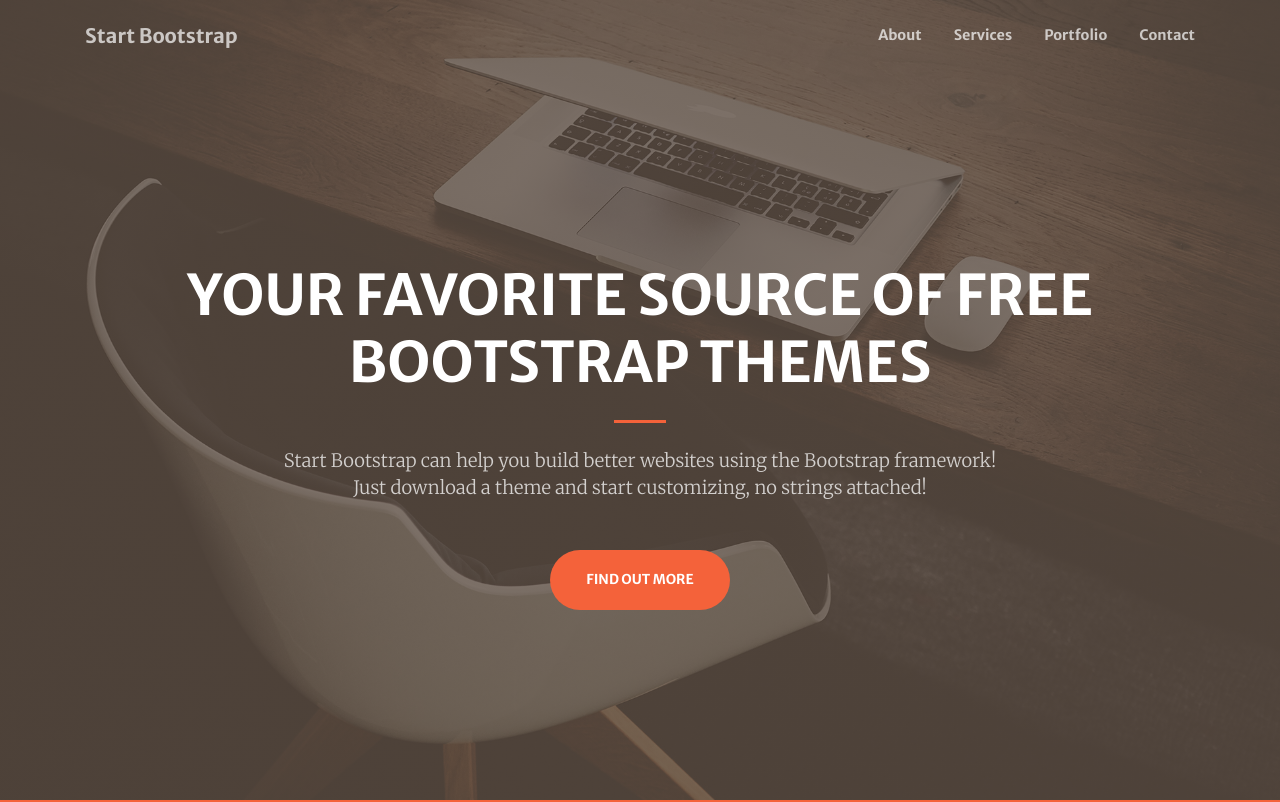
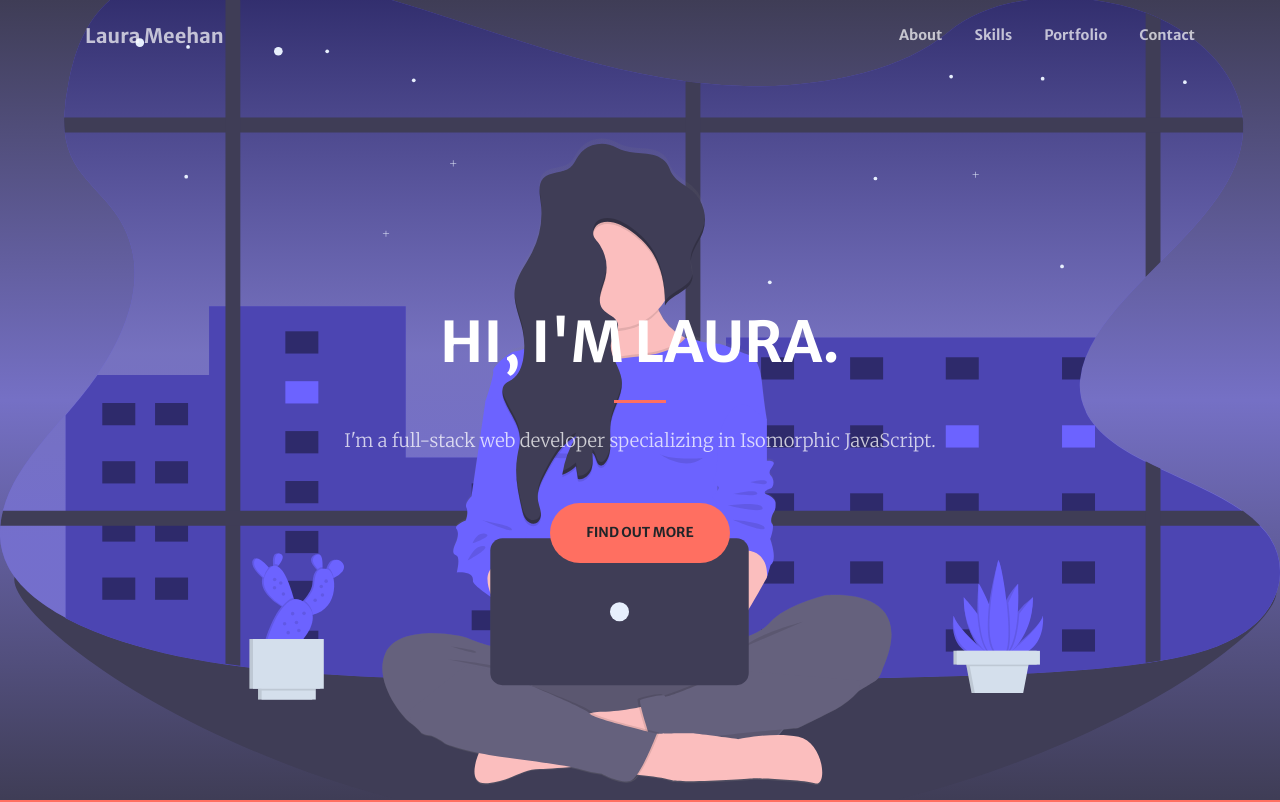
Before and after one commit to lmariemeehan/lm-portfolio, a Gatsby site: page / in a window 1280 px wide. Shown: the top 802 px of the page. Built offline with nearby package versions, Linux system fonts and the light colour scheme; Gatsby itself is replaced by a stand-in of ours.

Commit message:
Added purple and orange colors to the sass files. Added my name to the navbar and footer. Changed header section content to include my svg image along with the subject of this site

```diff
--- a/src/components/header.js
+++ b/src/components/header.js
@@ -15,18 +15,18 @@
         <Navbar className="navbar navbar-expand-lg navbar-light fixed-top py-3" id="mainNav" expand="lg"
                 collapseOnSelect={true}>
           <div className="container">
-            <a className="navbar-brand js-scroll-trigger" href="#page-top" onClick={Scroller.handleAnchorScroll}>Start Bootstrap</a>
+            <a className="navbar-brand js-scroll-trigger" href="#page-top" onClick={Scroller.handleAnchorScroll}>Laura Meehan</a>
             <Navbar.Toggle aria-controls="navbarResponsive"/>
             <Navbar.Collapse id="navbarResponsive">
               <Nav className="navbar-nav ml-auto my-2 my-lg-0">
                 <Scrollspy className="navbar-nav"
-                           items={["about", "services", "portfolio", "contact"]}
+                           items={["about", "skills", "portfolio", "contact"]}
                            currentClassName="active" rootEl={"#mainNav"} offset={-75}>
                   <li className="nav-item">
                     <Nav.Link className={"js-scroll-trigger"} href="#about" onClick={Scroller.handleAnchorScroll}>About</Nav.Link>
                   </li>
                   <li className="nav-item">
-                    <Nav.Link className={"js-scroll-trigger"} href="#services" onClick={Scroller.handleAnchorScroll}>Services</Nav.Link>
+                    <Nav.Link className={"js-scroll-trigger"} href="#skills" onClick={Scroller.handleAnchorScroll}>Skills</Nav.Link>
                   </li>
                   <li className="nav-item">
                     <Nav.Link className={"js-scroll-trigger"} href="#portfolio" onClick={Scroller.handleAnchorScroll}>Portfolio</Nav.Link>
@@ -43,13 +43,12 @@
           <div className="container h-100">
             <div className="row h-100 align-items-center justify-content-center text-center">
               <div className="col-lg-10 align-self-end">
-                <h1 className="text-uppercase text-white font-weight-bold">Your Favorite Source of Free Bootstrap
-                  Themes</h1>
+                <h1 className="text-uppercase text-white font-weight-bold">Hi, I'm Laura.
+                  </h1>
                 <hr className="divider my-4"/>
               </div>
               <div className="col-lg-8 align-self-baseline">
-                <p className="text-white-75 font-weight-light mb-5">Start Bootstrap can help you build better websites
-                  using the Bootstrap framework! Just download a theme and start customizing, no strings attached!</p>
+                <p className="text-white-75 font-weight-light mb-5">I'm a full-stack web developer specializing in Isomorphic JavaScript.</p>
                 <a className="btn btn-primary btn-xl js-scroll-trigger" href="#about" onClick={Scroller.handleAnchorScroll}>Find Out More</a>
               </div>
             </div>
--- a/src/components/layout.js
+++ b/src/components/layout.js
@@ -62,7 +62,7 @@
         <main>{this.props.children}</main>
         <footer className="bg-light py-5">
           <div className="container">
-            <div className="small text-center text-muted">Copyright &copy; 2019 - Start Bootstrap</div>
+            <div className="small text-center text-muted">Laura Meehan</div>
           </div>
         </footer>
       </div>
--- a/src/pages/index.js
+++ b/src/pages/index.js
@@ -54,9 +54,9 @@
           </div>
         </section>
 
-        <section className="page-section" id="services">
+        <section className="page-section" id="skills">
           <div className="container">
-            <h2 className="text-center mt-0">At Your Service</h2>
+            <h2 className="text-center mt-0">Skills</h2>
             <hr className="divider my-4"/>
             <div className="row">
               <div className="col-lg-3 col-md-6 text-center">
--- a/src/sass/_masthead.scss
+++ b/src/sass/_masthead.scss
@@ -4,7 +4,7 @@
 	padding-bottom: calc(10rem - #{$navbar-height});
 	// replace the masthead.jpg image in the /img directory to change the image
 	// if the image name change, make sure to update the url path below!
-	background: linear-gradient(to bottom, #{fade-out($brown, .2)} 0%,#{fade-out($brown, .2)} 100%), url('../images/bg-masthead.jpg');
+	background-image: url('../images/undraw_working_late_masthead.svg'), linear-gradient($deepPurple, $lightSkyPurple, $deepPurple) ;
 	background-position: center;
 	background-repeat: no-repeat;
 	background-attachment: scroll;
--- a/src/sass/_variables.scss
+++ b/src/sass/_variables.scss
@@ -3,8 +3,13 @@
 // Color overrides
 
 // Set a custom color
-$orange: #f4623a !default;
-$brown: #5c4d42 !default;
+$orange: #ff6f61 !default;
+$deepPurple: #3f3d56 !default;
+$lightSkyPurple: #7570c5 !default;
+$darkSkyPurple: #2f2c6b !default;
+$brightPurple: #6c63ff !default;
+$mediumPurple: #4c46b3 !default;
+$richPurple: #2e2a6c !default;
 
 // Set primary color to orange
 $primary: $orange !default;
```
Also changed, not shown: src/images/undraw_working_late_masthead.svg (added).
